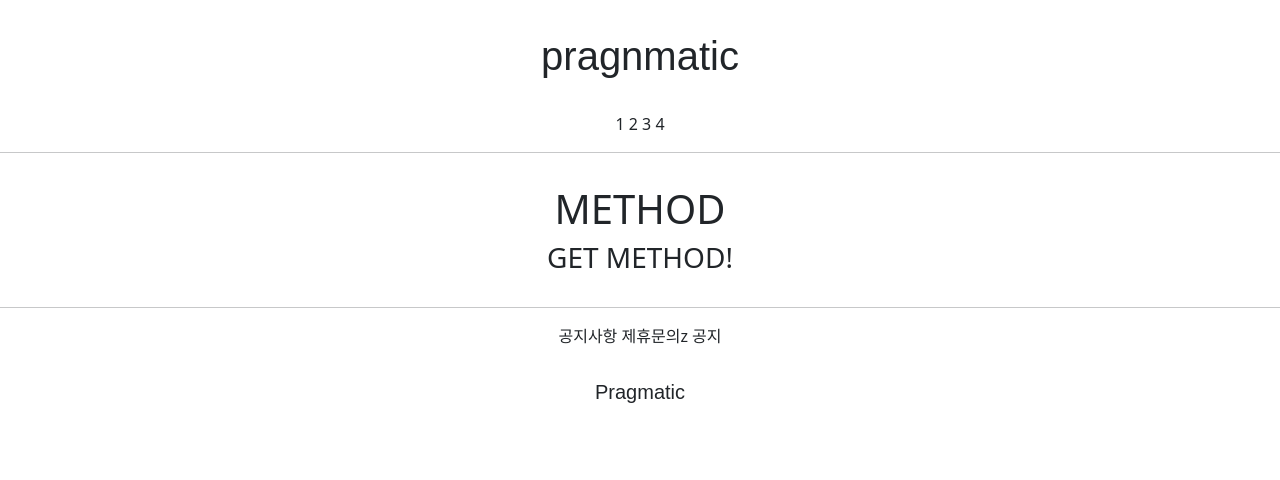
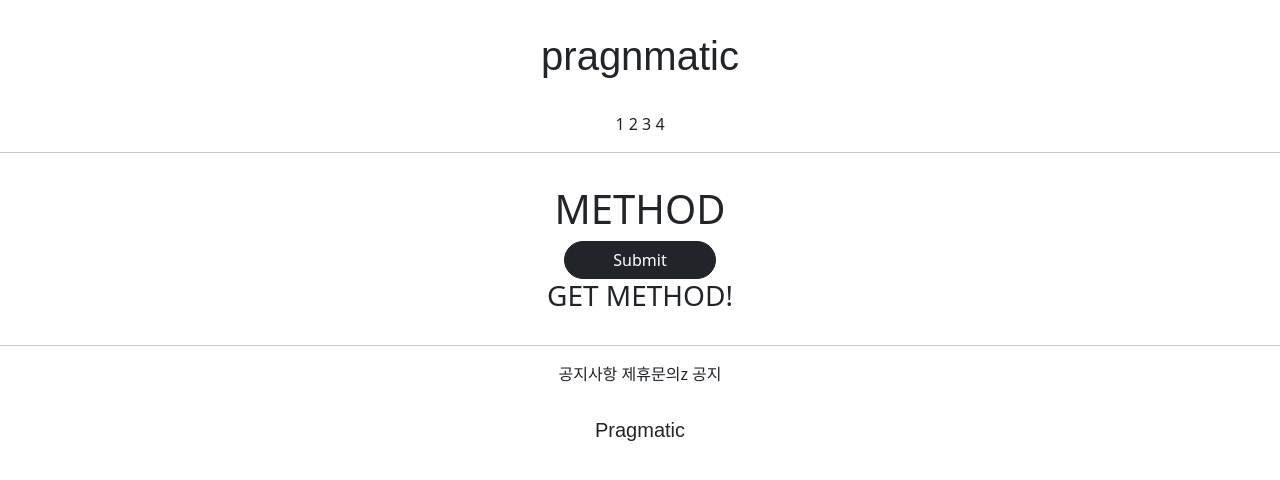
Before and after one commit to WOOONGGG/gis_1, a Django app: page /accounts/hello_world/ in a window 1280 px wide. Shown: the top 480 px of the page. Run offline with Django 3.2, Linux system fonts and the light colour scheme; some web fonts are replaced.

Commit message:
21.07.07_5 .

```diff
--- a/accountapp/templates/accountapp/hello_world.html
+++ b/accountapp/templates/accountapp/hello_world.html
@@ -4,6 +4,11 @@
 
     <div style = 'margin: 2rem; text-align: center'>
         <h1>METHOD</h1>
+
+        <form action="/accounts/hello_world/" method ='post'>
+            {% csrf_token %}
+            <input type="submit" class="px-5 btn btn-dark rounded-pill">
+        </form>
 
         <h3>{{ text }}</h3>
     </div>
```
